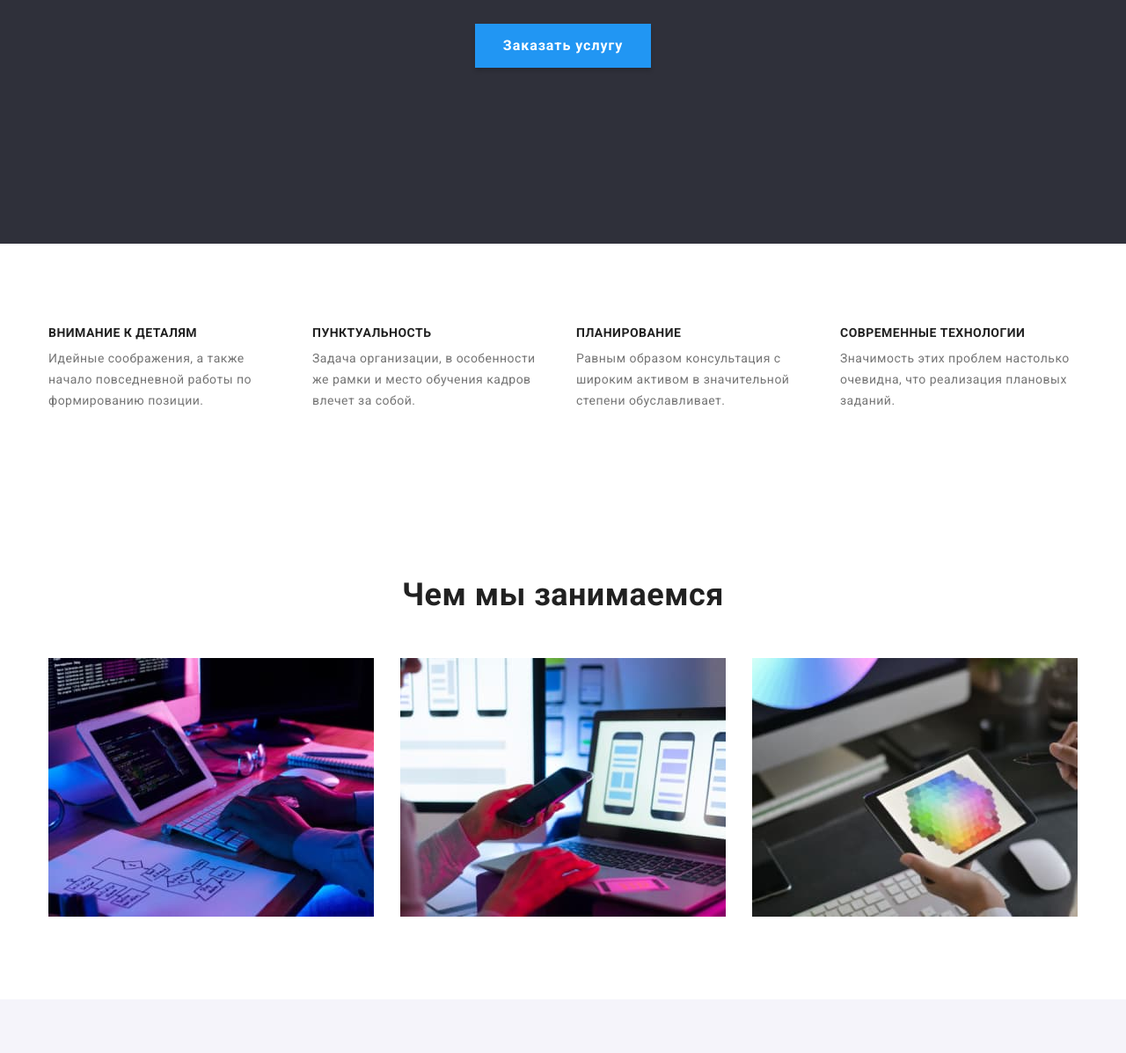
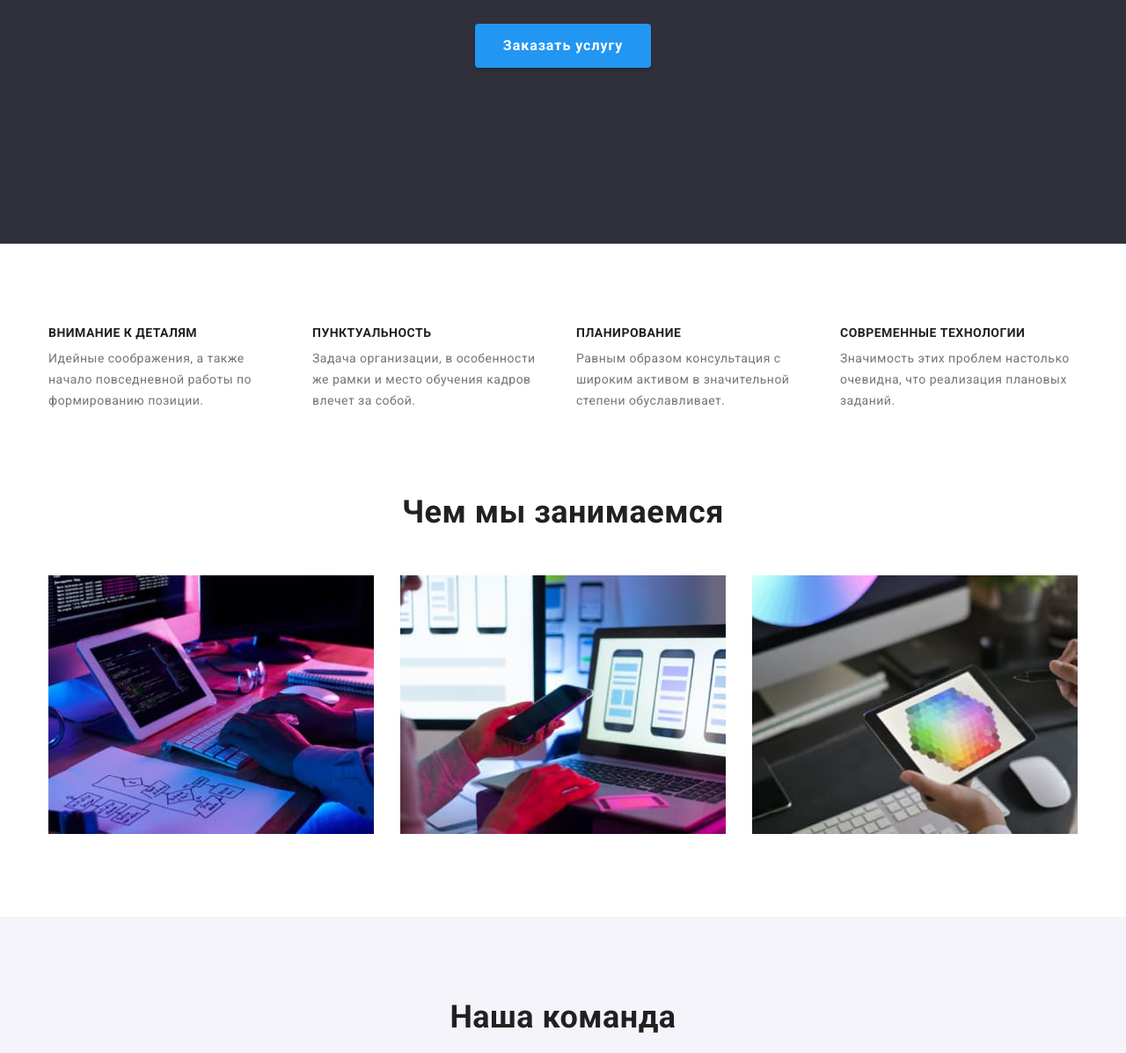
Before and after one commit to Slavick-Slavniy/goit-markup-hw-03, a plain HTML site: page index.html in a window 1280 px wide. Shown: the part 403-1600 px from the top of the page at 88% size. Drawn offline with nearby package versions, Linux system fonts and the light colour scheme.

Commit message:
Update styles.css

```diff
--- a/css/styles.css
+++ b/css/styles.css
@@ -162,6 +162,7 @@ img {
   padding: 10px 32px;
   border: 0;
   box-shadow: 0px 4px 4px rgba(0, 0, 0, 0.15);
+  border-radius: 4px;
 }
 .button-hero:hover,
 .button-hero:focus {
@@ -190,10 +191,9 @@ img {
   line-height: 1.71;
 }
 /* Section service */
-service .section {
+.service.section {
   padding-top: 0;
 }
-
 .service-list {
   display: flex;
   gap: 30px;
```
